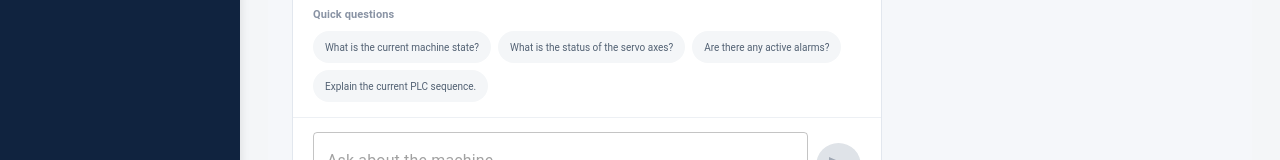
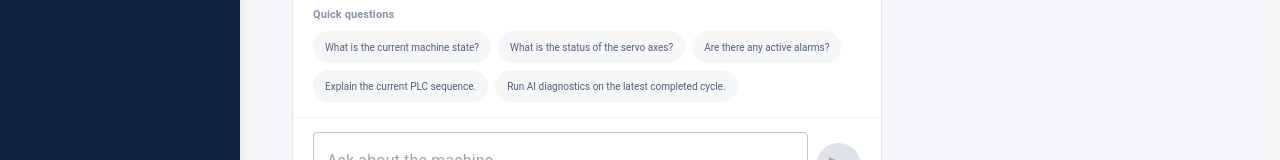
Before and after one commit to goel-disha/industrialAI-, a React app in the folder frontend/: page /assistant in a window 1280 px wide. Shown: the part 785-945 px from the top of the page. Built offline with nearby package versions, Linux system fonts and the light colour scheme; no server answers; the HTML template or start-up script is replaced by a standard one.

Commit message:
Add AI diagnostics quick action

```diff
--- a/frontend/src/pages/assistant.jsx
+++ b/frontend/src/pages/assistant.jsx
@@ -191,6 +191,7 @@ export default function AIAssistant() {
     "What is the status of the servo axes?",
     "Are there any active alarms?",
     "Explain the current PLC sequence.",
+    "Run AI diagnostics on the latest completed cycle.",
   ];
 
   return (
```
